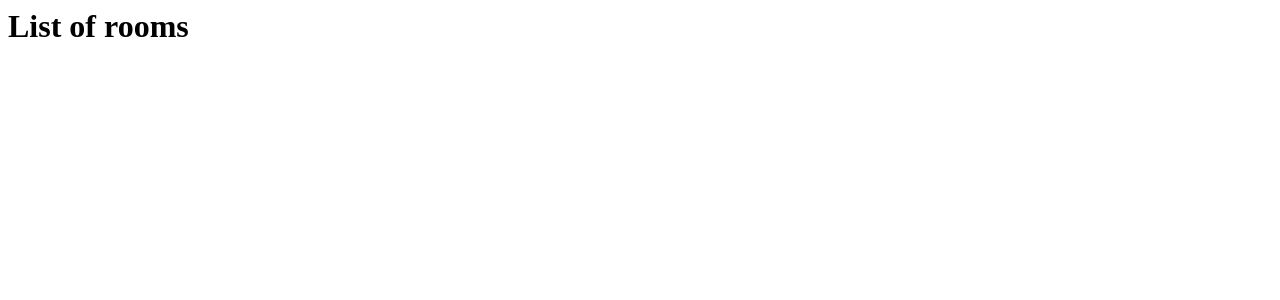
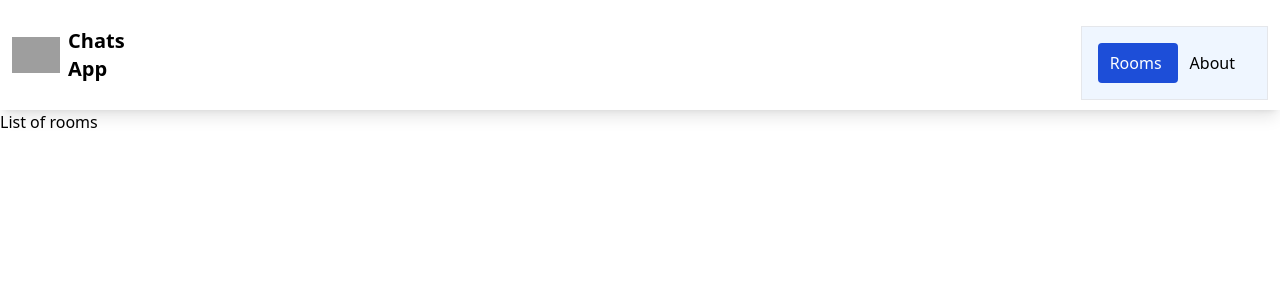
Before and after one commit to MichalDzielinski/channels_from_course, a Django app: page / in a window 1280 px wide. Shown: the top 300 px of the page. Run offline with Django 4.2, Linux system fonts and the light colour scheme; data that the repository does not hold is empty; some libraries are stand-ins or nearby versions; grey boxes are pictures that could not be loaded.

Commit message:
Little styling

```diff
--- /dev/null
+++ b/app/templates/app/base.html
@@ -0,0 +1,39 @@
+<!DOCTYPE html>
+<html lang="en">
+<head>
+    <meta charset="UTF-8">
+    <meta http-equiv="X-UA-Compatible" content="IE=edge">
+    <meta name="viewport" content="width=device-width, initial-scale=1.0">
+    <script src="https://cdn.tailwindcss.com"></script>
+    <title>Document</title>
+</head>
+<body>
+    <nav class="shadow-lg px-3 py-2.5">
+        <div class="container flex  justify-between mx-auto">
+            <a href="" class="flex items-center">
+                <img class="h-9 mr-2" src="https://cdn4.iconfinder.com/data/icons/glyphs/24/icons_Message-512.png" alt="" >
+                <span class="self-center text-xl font-semibold">Chats App</span>
+
+            </a>
+
+            <div class="w-full block w-auto float-right">
+                <ul class="flex float-right flex-row p-4 mt-4 border rounder-lg border-grau-100 bg-blue-50">
+                    <li>
+                        <a class="block py-2 pl-3 pr-4 rounded bg-blue-700 text-white" href="">Rooms</a>
+                    </li>
+                    <li>
+                        <a class="block py-2 pl-3 pr-4 rounded " href="">About</a>
+                    </li>
+                </ul>
+            </div>
+
+        </div>
+
+    </nav>
+
+    {% block body %}
+
+    {% endblock %}
+
+</body>
+</html>
--- a/app/templates/app/index.html
+++ b/app/templates/app/index.html
@@ -1,8 +1,13 @@
+{% extends 'app/base.html' %}
+
+
+{% block body %}
 <h1>List of rooms</h1>
 
-{% for c in cr %}
+    {% for c in cr %}
+        <a href="{% url 'chatroom' c.slug %}">{{c.name}}</a>
+        <br>
 
-<a href="{% url 'chatroom' c.slug %}">{{c.name}}</a>
-<br>
+    {% endfor %}
 
-{% endfor %}
+{% endblock %}
```
Also changed, not shown: app/templates/app/room.html (+7 -0 lines).
